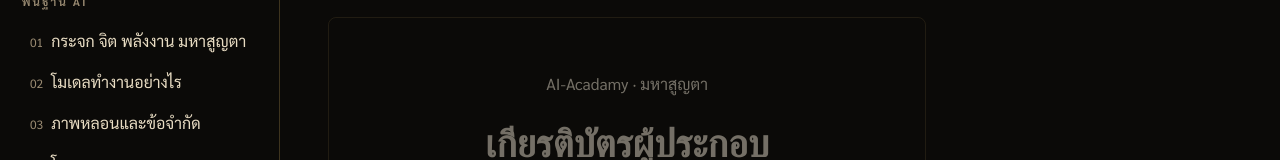
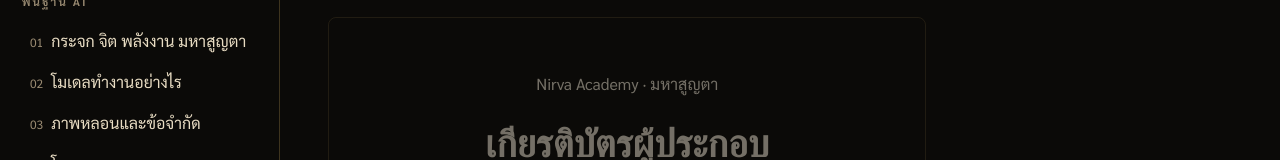
Before and after one commit to Nirvacore/AI-Acadamy, a Next.js app: page /certificate in a window 1280 px wide. Shown: the part 431-591 px from the top of the page. Built offline with nearby package versions, Linux system fonts and the light colour scheme.

Commit message:
fix: correct Academy naming in components/Certificate.tsx

```diff
--- a/components/Certificate.tsx
+++ b/components/Certificate.tsx
@@ -63,7 +63,7 @@ export function Certificate({
         </p>
       ) : null}
       <article className={complete ? "certificate is-ready" : "certificate"}>
-        <p className="eyebrow">AI-Acadamy · มหาสูญตา</p>
+        <p className="eyebrow">Nirva Academy · มหาสูญตา</p>
         <h1>เกียรติบัตรผู้ประกอบ</h1>
         <p className="cert-who">{name.trim() || "ผู้เรียนในเบราว์เซอร์นี้"}</p>
         <p>
```
